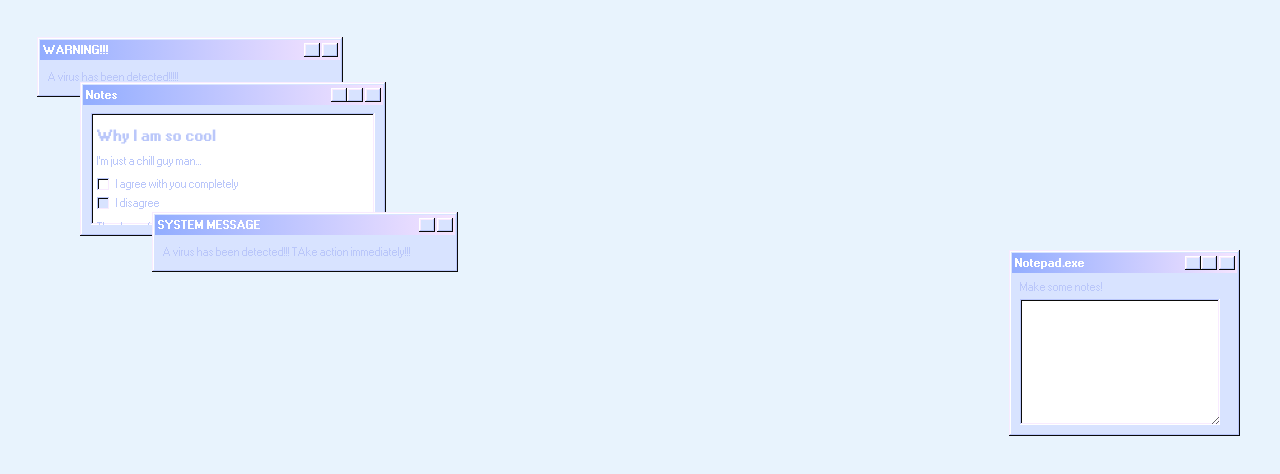
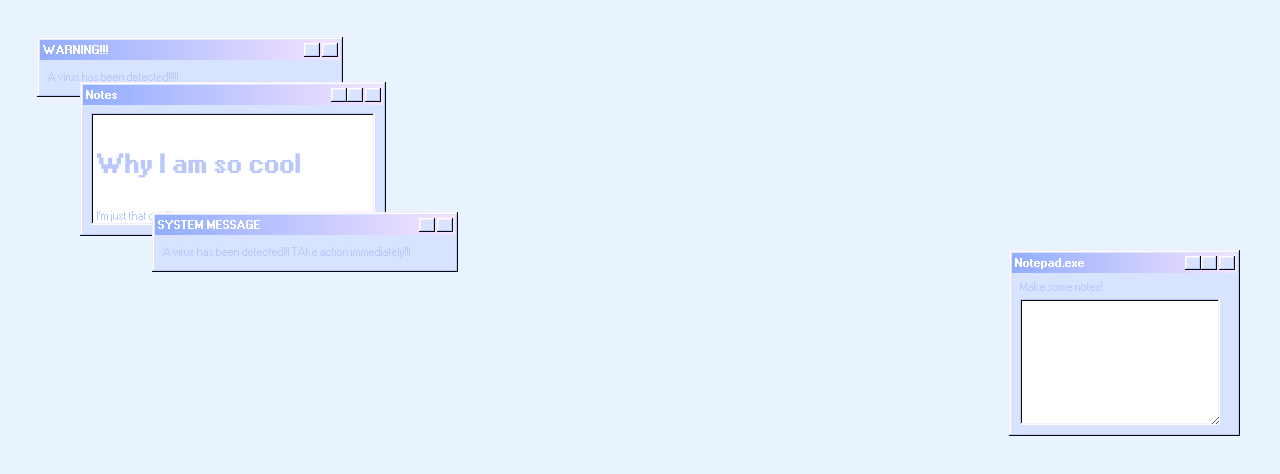
Before and after one commit to esophenia/esophenia.github.io, a website: page index.html in a window 1280 px wide. Drawn offline with Linux system fonts and the light colour scheme.

Commit message:
Update index.html

```diff
--- a/index.html
+++ b/index.html
@@ -6,8 +6,6 @@
   <link rel="stylesheet" href="https://esophenia.github.io/style.css" />
   <!-- style starts here  -->
   <style>
-  h1 {font-size: 14px;
-  }
 
   body {background-color: #E8F3FD;
   }
@@ -79,8 +77,8 @@
 	<!-- textbox -->
 
       <ul class="tree-view" >
-	    <h1>Why I am so cool</h1>
-	    <p>I'm just a chill guy man...</p>
+	    <h4>Why I am so cool</h4>
+	    <p>I'm just that cool! </p>
 
 		<!-- checkboxes -->
 		<div class="field-row">
```
